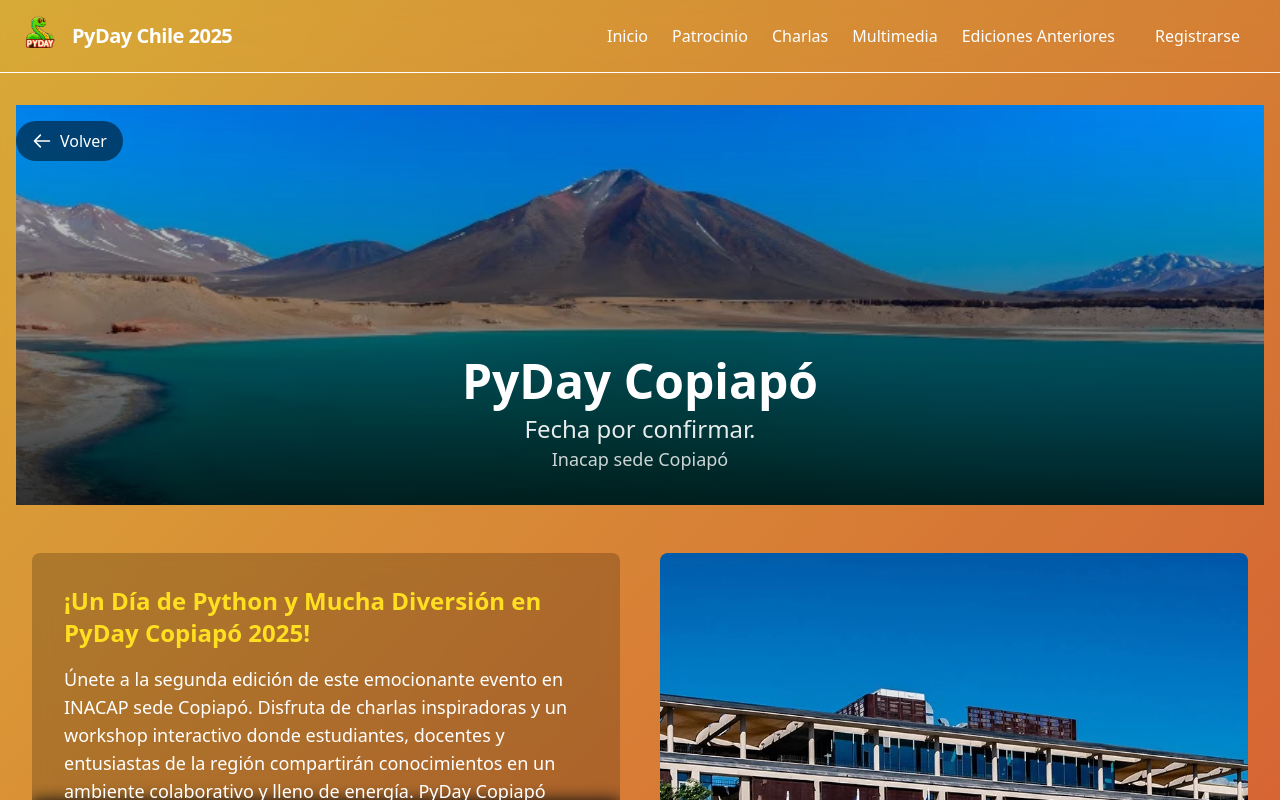
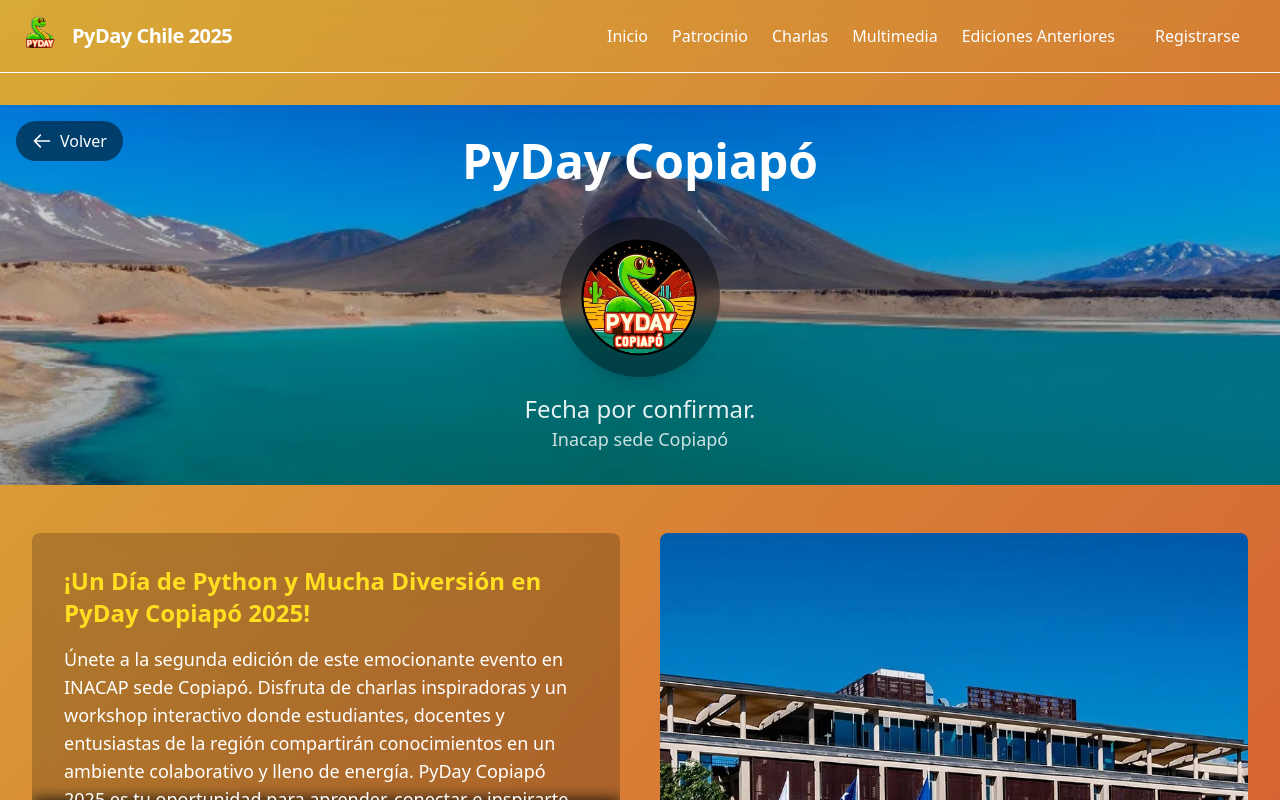
Before and after one commit to python-chile/pydaydotcl, a Next.js app: page /copiapo in a window 1280 px wide. Shown: the top 800 px of the page. Built offline with nearby package versions, Linux system fonts and the light colour scheme.

Commit message:
Add city logo

```diff
--- a/src/app/[city]/page.js
+++ b/src/app/[city]/page.js
@@ -7,6 +7,7 @@ import HeroSection from "@/components/HeroSection";
 import FAQSection from "@/components/FAQSection";
 import CTAFinal from "@/components/CTAFinal";
 import EmptyState from "@/components/EmptyState";
+import CityLogo from "@/components/CityLogo";
 import RegistrationForm from "@/components/RegistrationForm";
 import { FeatureGuard } from "@/components/FeatureManagement/FeatureGuard";
 import cityData from "@/data/cities";
@@ -47,6 +48,14 @@ export default async function CityPage({ params }) {
         title={`PyDay ${data.name}`}
         background=""
       >
+        {/* Logo de la ciudad */}
+        <div className="mb-4 flex justify-center">
+          <CityLogo
+            cityName={data.name}
+            logoPath={data.logo || `/images/logos/pyday_${params.city}.png`}
+            size="md"
+          />
+        </div>
         <p className="text-xl md:text-2xl opacity-90">{data.date}</p>
         <p className="text-lg opacity-80">{data.venue}</p>
       </HeroSection>
--- /dev/null
+++ b/src/components/CityLogo.js
@@ -0,0 +1,58 @@
+'use client';
+
+import { useState, useEffect } from 'react';
+import Image from 'next/image';
+
+export default function CityLogo({ cityName, logoPath, size = 'md' }) {
+  const [isLoaded, setIsLoaded] = useState(false);
+  const [error, setError] = useState(false);
+
+  useEffect(() => {
+    setIsLoaded(false);
+    setError(false);
+  }, [logoPath]);
+
+  const logoSizes = {
+    sm: { container: 'w-24 h-24', padding: 'p-2' },
+    md: { container: 'w-32 h-32 md:w-40 md:h-40', padding: 'p-3' },
+    lg: { container: 'w-40 h-40 md:w-48 md:h-48', padding: 'p-4' }
+  };
+
+  const { container, padding } = logoSizes[size] || logoSizes.md;
+
+  const renderPlaceholder = () => {
+    const nameParts = `PyDay ${cityName}`.split(' ');
+    const initials = nameParts.map(part => part[0]).join('');
+
+    return (
+      <div className="flex items-center justify-center w-full h-full bg-gradient-to-br from-yellow-500 to-yellow-700 rounded-full text-white">
+        <span className="text-2xl md:text-4xl font-bold">{initials}</span>
+      </div>
+    );
+  };
+
+  return (
+    <div
+      className={`relative ${container} bg-black/40 backdrop-blur rounded-full ${padding} shadow-lg transition-transform duration-300 hover:scale-105`}
+    >
+      {!error ? (
+        <Image
+          src={logoPath}
+          alt={`Logo PyDay ${cityName}`}
+          fill
+          className={`object-contain p-3 transition-opacity duration-500 ${isLoaded ? 'opacity-100' : 'opacity-0'}`}
+          priority
+          onLoad={() => setIsLoaded(true)}
+          onError={() => setError(true)}
+        />
+      ) : renderPlaceholder()}
+
+      {/* Efecto de carga mientras la imagen se está cargando */}
+      {!isLoaded && !error && (
+        <div className="absolute inset-0 flex items-center justify-center">
+          <div className="animate-spin rounded-full h-8 w-8 border-t-2 border-b-2 border-yellow-300"></div>
+        </div>
+      )}
+    </div>
+  );
+}
--- a/src/components/HeroSection.js
+++ b/src/components/HeroSection.js
@@ -1,24 +1,25 @@
-'use client';
-import { motion } from 'framer-motion';
-import Image from 'next/image';
-import Link from 'next/link';
+"use client";
+import { motion } from "framer-motion";
+import Image from "next/image";
+import Link from "next/link";
 
 export default function HeroSection({
   title,
   subtitle,
-  background = 'bg-gradient-to-b from-green-900/40 to-black/60',
+  background = "bg-gradient-to-b from-green-900/40 to-black/60",
   backButton = false,
   image,
   motionConfig = { initial: { opacity: 1 }, animate: { opacity: 1 } },
-  children
+  children,
 }) {
   const Container = backButton || image ? motion.div : motion.section;
 
   return (
     <Container
       {...motionConfig}
-      className={`relative min-h-[40vh] flex flex-col justify-center items-center text-center mt-8 px-4 backdrop-blur`}
+      className={`relative min-h-[40vh] flex flex-col justify-center items-center text-center mt-8 px-4`}
     >
+      {/* Botón de regreso parte superior */}
       {backButton && (
         <div className="absolute top-4 left-4 z-10">
           <Link
@@ -32,15 +33,21 @@ export default function HeroSection({
               viewBox="0 0 24 24"
               stroke="currentColor"
             >
-              <path strokeLinecap="round" strokeLinejoin="round" strokeWidth={2} d="M10 19l-7-7m0 0l7-7m-7 7h18" />
+              <path
+                strokeLinecap="round"
+                strokeLinejoin="round"
+                strokeWidth={2}
+                d="M10 19l-7-7m0 0l7-7m-7 7h18"
+              />
             </svg>
             <span>Volver</span>
           </Link>
         </div>
       )}
 
+      {/* Contenedor para imagen de fondo */}
       {image && (
-        <div className="relative h-[50vh] w-full overflow-hidden">
+        <div className="absolute inset-0 w-full h-full">
           <Image
             src={image.src}
             alt={image.alt}
@@ -48,20 +55,32 @@ export default function HeroSection({
             className="object-cover"
             priority
           />
-          <div className="absolute inset-0 bg-gradient-to-t from-black/80 to-transparent flex flex-col justify-end p-6 md:p-8">
-            <h1 className="text-3xl md:text-5xl font-bold mb-2">{title}</h1>
-            {children}
-          </div>
+          {/* Capa de gradiente para mejorar legibilidad */}
+          <div className="absolute inset-0 bg-gradient-to-b from-black/11 to-black/33"></div>
         </div>
       )}
 
-      {!image && (
-        <div className="max-w-4xl mx-auto">
-          <h1 className="text-4xl md:text-6xl font-bold mb-4">{title}</h1>
-          <p className="text-xl md:text-2xl mb-8 opacity-90">{subtitle}</p>
-          {children}
-        </div>
-      )}
+      {/* Contenido principal */}
+      <div className="relative z-10 w-full max-w-4xl mx-auto py-8 flex flex-col items-center justify-center">
+        {/* Título */}
+        {title && (
+          <div className="mb-4">
+            <h1 className="text-3xl md:text-5xl font-bold text-white">
+              {title}
+            </h1>
+          </div>
+        )}
+
+        {/* Subtítulo */}
+        {subtitle && (
+          <div className="mb-6">
+            <p className="text-xl md:text-2xl opacity-90">{subtitle}</p>
+          </div>
+        )}
+
+        {/* Contenido hijo (children) - Logo de ciudad, fechas, etc. */}
+        <div className="mt-4">{children}</div>
+      </div>
     </Container>
   );
 }
--- a/src/data/cities.js
+++ b/src/data/cities.js
@@ -9,6 +9,7 @@ const cityData = {
     venue: "Inacap sede Copiapó",
     address: "Yumbel 650, Auditorio Edificio B, Copiapó, Chile",
     image: "/images/cities/copiapo.webp",
+    logo: "/images/logos/pyday_copiapo.png",
     mapUrl: "https://maps.app.goo.gl/gYxNT6EVaSFsDBT99",
     embedMap:
       "https://www.google.com/maps/embed?pb=!1m14!1m8!1m3!1d2579.0365694907086!2d-70.33317677653373!3d-27.360827873691527!3m2!1i1024!2i768!4f13.1!3m3!1m2!1s0x9698047547c01749%3A0xb972b1fd182ecc29!2sINACAP%20Sede%20B!5e0!3m2!1ses!2scl!4v1746042745132!5m2!1ses!2scl",
@@ -33,6 +34,7 @@ const cityData = {
     venue: "Casa Central, Universidad Técnica Federico Santa María",
     address: "Avenida España 1680, Valparaíso, Chile",
     image: "/images/cities/valparaiso.webp",
+    logo: "/images/logos/pyday_valparaiso.png",
     mapUrl: "https://maps.app.goo.gl/Hmdu1bGLDcpBuXk46",
     embedMap:
       "https://www.google.com/maps/embed?pb=!1m18!1m12!1m3!1d3344.8395004588306!2d-71.59466189999999!3d-33.0343587!2m3!1f0!2f0!3f0!3m2!1i1024!2i768!4f13.1!3m3!1m2!1s0x9689e0b59627236d%3A0x86499de0392a795!2sAv.%20Espa%C3%B1a%201680%2C%202580816%20Valpara%C3%ADso!5e0!3m2!1ses-419!2scl!4v1745384901539!5m2!1ses-419!2scl",
@@ -57,6 +59,7 @@ const cityData = {
     venue: "DUOC UC, Sede San Joaquín",
     address: "Av. Vicuña Mackenna 4917, San Joaquín, Chile",
     image: "/images/cities/santiago.webp",
+    logo: "/images/logos/pyday_santiago.png",
     mapUrl: "https://maps.app.goo.gl/VurFsaQhfD2hivrSA",
     embedMap:
       "https://www.google.com/maps/embed?pb=!1m18!1m12!1m3!1d3327.049828297318!2d-70.61886772390879!3d-33.50008070005618!2m3!1f0!2f0!3f0!3m2!1i1024!2i768!4f13.1!3m3!1m2!1s0x9662d00be4a5fa81%3A0xcd8eaf5b1d547f64!2sDuoc%20UC%3A%20Sede%20San%20Joaqu%C3%ADn!5e0!3m2!1ses-419!2scl!4v1721433553127!5m2!1ses-419!2scl",
```
Also changed, not shown: public/images/404status_transp.svg (deleted).
